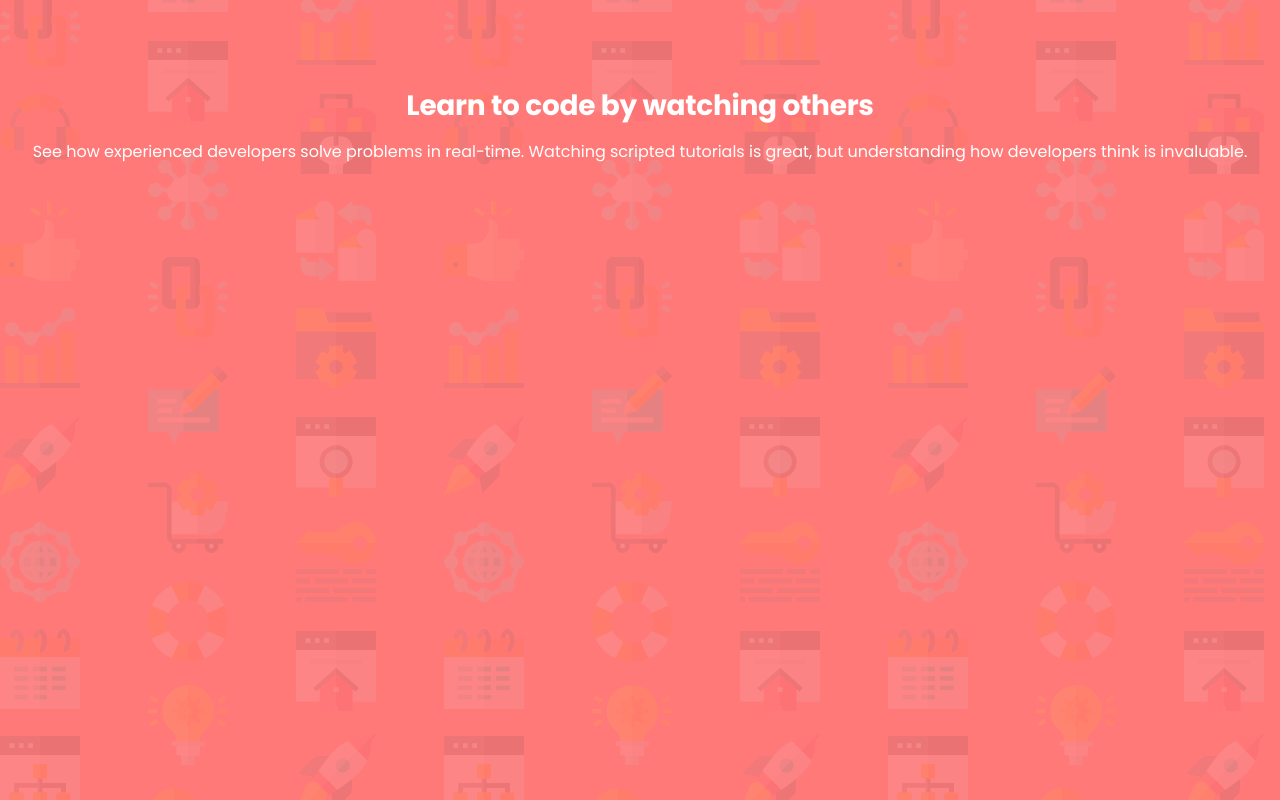
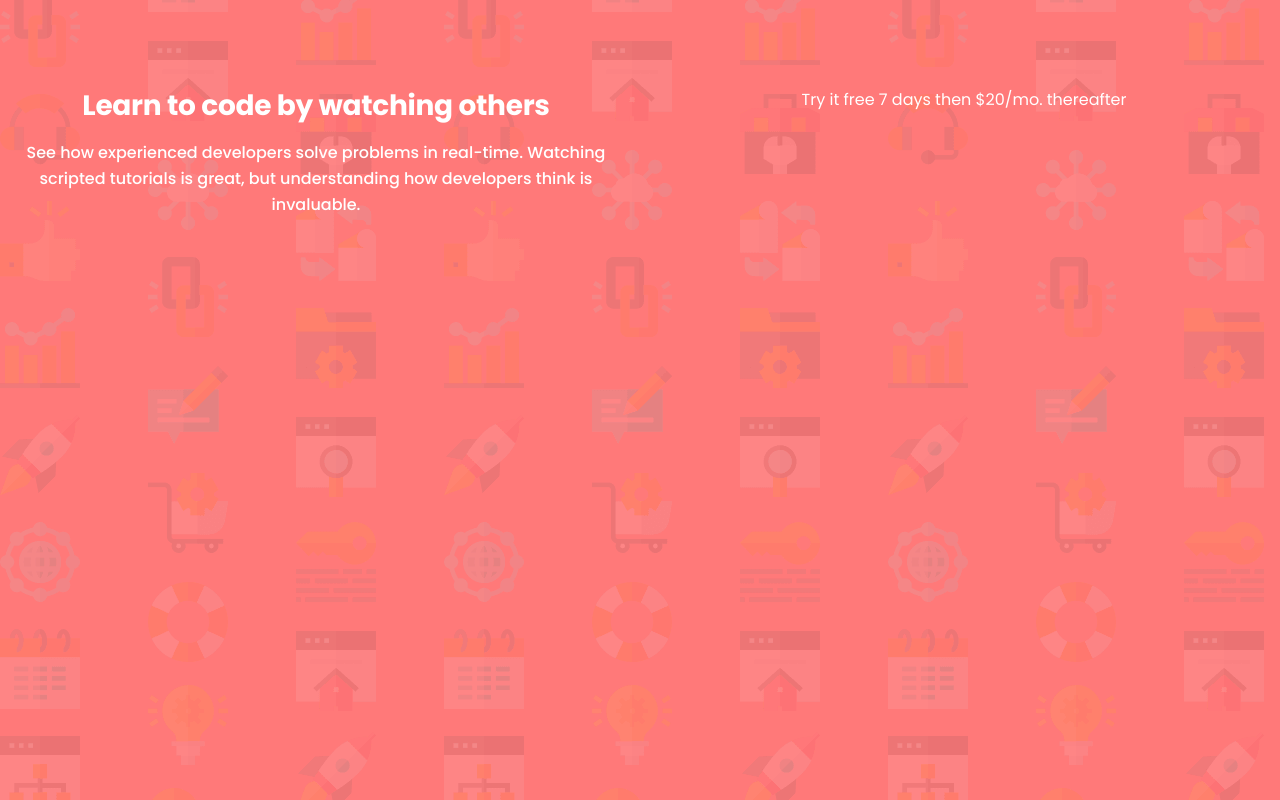
Before and after one commit to hectorlil48/intro-component-with-sign-up-form, a React (Vite) app: page / in a window 1280 px wide. Built offline with nearby package versions, Linux system fonts and the light colour scheme.

Commit message:
Added the right side component. Made the text centered on HeroLeft and gave some styles to the paragraph.

```diff
--- a/src/components/HeroLeft.jsx
+++ b/src/components/HeroLeft.jsx
@@ -1,10 +1,10 @@
 const HeroLeft = () => {
   return (
-    <div className="text-center">
+    <div className="flex-1 text-center">
       <h1 className="mb-4 text-[1.75rem] leading-9 font-bold tracking-[-0.29px]">
         Learn to code by watching others
       </h1>
-      <p>
+      <p className="leading-[26px] font-medium">
         See how experienced developers solve problems in real-time. Watching
         scripted tutorials is great, but understanding how developers think is
         invaluable.
--- /dev/null
+++ b/src/components/HeroRight.jsx
@@ -0,0 +1,13 @@
+const HeroRight = () => {
+  return (
+    <div className="flex-1">
+      <div className="text-center">
+        <p>
+          <span>Try it free 7 days </span>then $20/mo. thereafter
+        </p>
+      </div>
+    </div>
+  );
+};
+
+export default HeroRight;
--- a/src/components/HeroSection.jsx
+++ b/src/components/HeroSection.jsx
@@ -1,9 +1,11 @@
 import HeroLeft from "./HeroLeft";
+import HeroRight from "./HeroRight";
 
 const HeroSection = () => {
   return (
-    <section className="text-white">
+    <section className="flex flex-col gap-16 text-white md:flex-row">
       <HeroLeft />
+      <HeroRight />
     </section>
   );
 };
```
